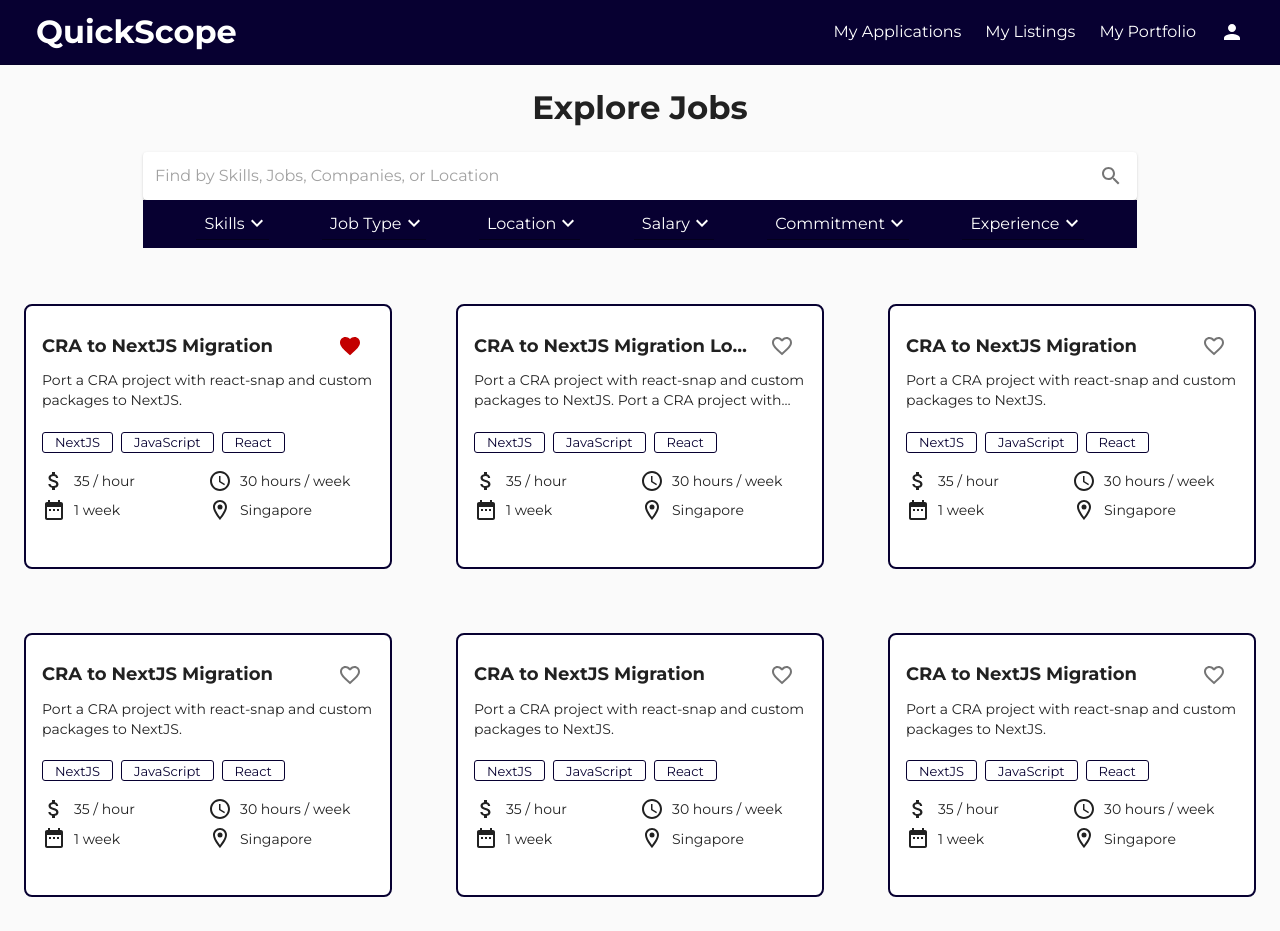
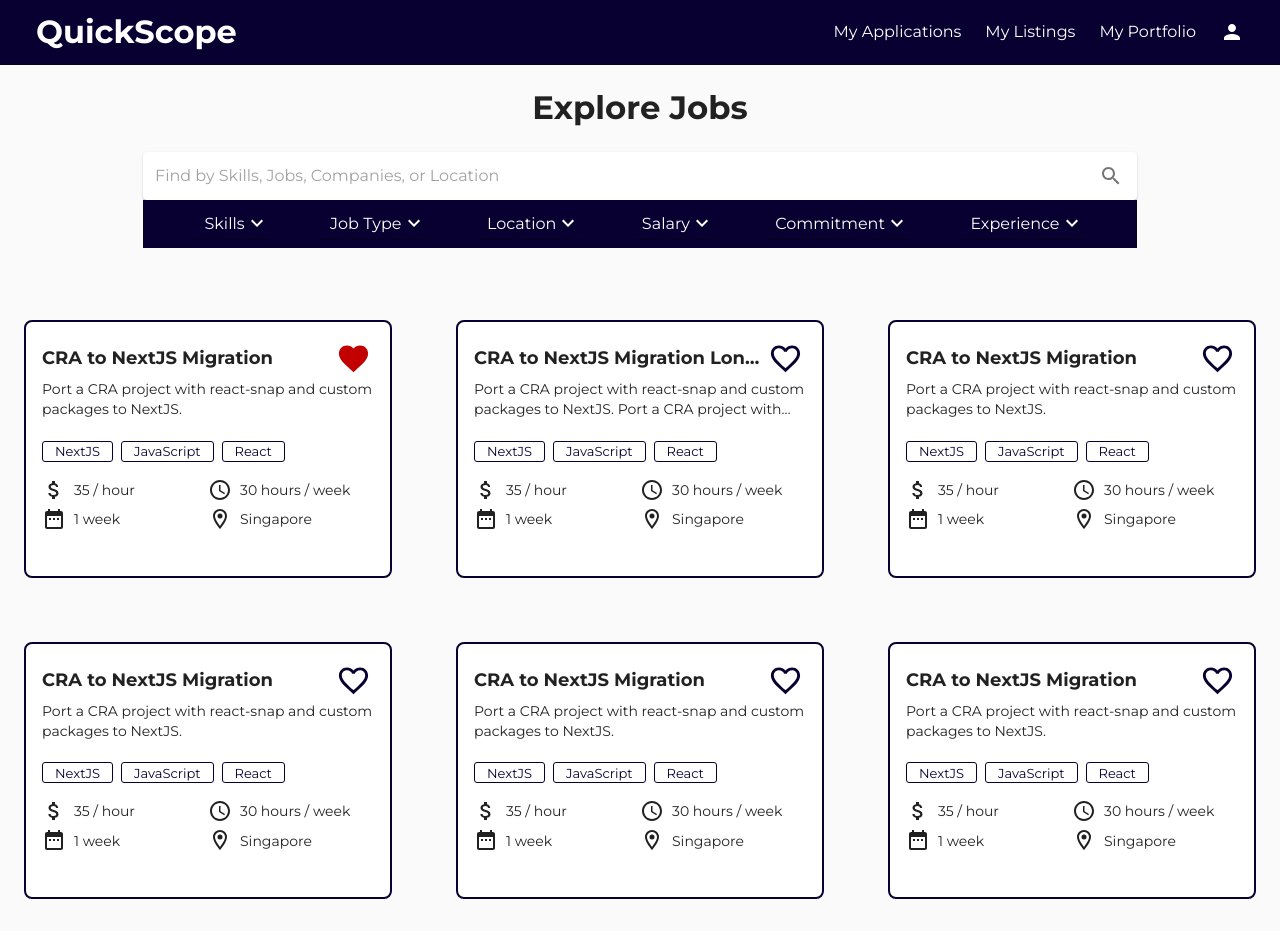
Before and after one commit to nelsontky/quickscope-frontend, a React (Create React App) app: page / in a window 1280 px wide. Both pictures are taken after a click on the button 350 px from the left and 346 px from the top of the page. Built offline with nearby package versions, Linux system fonts and the light colour scheme.

Commit message:
Add filter tags

```diff
--- a/src/components/JobPreviewCard.js
+++ b/src/components/JobPreviewCard.js
@@ -23,6 +23,9 @@ const useStyles = makeStyles((theme) => ({
     boxShadow: theme.shadows[0],
     border: `2px solid ${theme.palette.primary.main}`,
     borderRadius: 8,
+  },
+  favorite: {
+    color: theme.palette.primary.main,
   },
   title: {
     fontSize: 18,
@@ -72,11 +75,14 @@ export default function JobPreviewCard({ job }) {
             {title}
           </Typography>
           <Grid item>
-            <IconButton onClick={() => setIsLiked(!isLiked)}>
+            <IconButton size="small" onClick={() => setIsLiked(!isLiked)}>
               {isLiked ? (
-                <FavoriteIcon style={{ color: "#c30000" }} />
+                <FavoriteIcon fontSize="large" style={{ color: "#c30000" }} />
               ) : (
-                <FavoriteBorderIcon />
+                <FavoriteBorderIcon
+                  className={classes.favorite}
+                  fontSize="large"
+                />
               )}
             </IconButton>
           </Grid>
--- a/src/components/Tag.js
+++ b/src/components/Tag.js
@@ -1,24 +1,29 @@
 import React from "react";
 import { makeStyles } from "@material-ui/core/styles";
+import clsx from "clsx";
 
 import Chip from "@material-ui/core/Chip";
 
-const useStyles = makeStyles(({
+import ClearIcon from "@material-ui/icons/Clear";
+
+const useStyles = makeStyles({
   chip: {
     borderRadius: 3,
     height: 21,
   },
-}));
+});
 
-export default function Tag({ label, variant }) {
+export default function Tag({ label, variant, ...rest }) {
   const classes = useStyles();
 
   return (
     <Chip
-      className={classes.chip}
+      {...rest}
+      className={clsx(classes.chip, rest.className)}
       label={label}
       variant={variant}
       color="primary"
+      deleteIcon={<ClearIcon />}
     />
   );
 }
--- a/src/pages/Home.js
+++ b/src/pages/Home.js
@@ -3,13 +3,15 @@ import { makeStyles } from "@material-ui/core/styles";
 
 // Material UI components
 import Box from "@material-ui/core/Box";
+import Collapse from "@material-ui/core/Collapse";
+import Grid from "@material-ui/core/Grid";
 import Typography from "@material-ui/core/Typography";
-import Grid from "@material-ui/core/Grid";
 
 // Custom components
 import FilterDropdown from "../components/FilterDropdown";
 import JobPreviewCard from "../components/JobPreviewCard";
 import SearchBar from "../components/SearchBar";
+import Tag from "../components/Tag";
 
 import { splitCamelCase } from "../utils/general-utils";
 import db from "../db.json";
@@ -34,6 +36,9 @@ const useStyles = makeStyles((theme) => ({
     fontWeight: theme.typography.fontWeightBold,
     marginBottom: theme.spacing(3),
   },
+  chipsContainer: {
+    marginTop: theme.spacing(2),
+  },
 }));
 
 export default function Home() {
@@ -51,6 +56,20 @@ export default function Home() {
   const changeFilters = (name) => (e) => {
     setFilters({ ...filters, [name]: e.target.value });
   };
+
+  const deleteFilter = (section, filter) => {
+    setFilters({
+      ...filters,
+      [section]: filters[section].filter((item) => filter !== item),
+    });
+  };
+
+  // True if at least 1 filter is selected
+  const isShowChips =
+    Object.keys(filters).reduce(
+      (acc, section) => acc + filters[section].length,
+      0
+    ) !== 0;
 
   return (
     <Box>
@@ -82,6 +101,25 @@ export default function Home() {
         ))}
       </Grid>
 
+      <Collapse in={isShowChips} className={classes.chipsContainer}>
+        <Grid container spacing={1}>
+          <Grid item>
+            <Typography variant="body1">Filter: </Typography>
+          </Grid>
+          {Object.keys(filters).map((section) =>
+            filters[section].map((filter) => (
+              <Grid item key={filter}>
+                <Tag
+                  label={filter}
+                  color="primary"
+                  onDelete={() => deleteFilter(section, filter)}
+                />
+              </Grid>
+            ))
+          )}
+        </Grid>
+      </Collapse>
+
       <Grid container spacing={8} className={classes.resultsContainer}>
         {jobs.map((job, i) => (
           <Grid item xs={4} key={i}>
```
